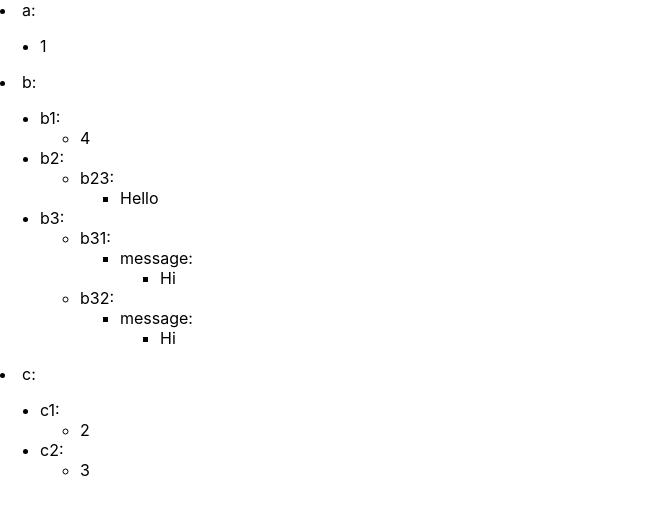
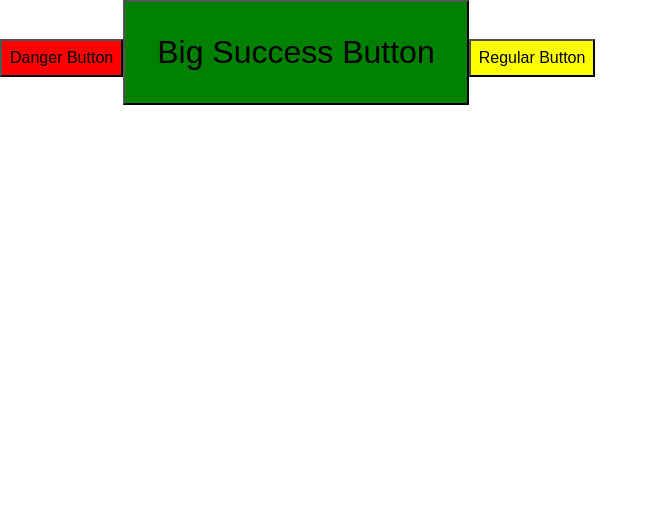
Before and after one commit to NabilEMAP/React_Design_Patterns, a React (Create React App) app in the folder react-design-patterns/: page / in a window 1280 px wide. Shown: the top 514 px of the page, without its empty margins (0-658 px from the left). Built offline with nearby package versions, Linux system fonts and the light colour scheme.

Commit message:
Component Composition

```diff
--- a/react-design-patterns/src/App.js
+++ b/react-design-patterns/src/App.js
@@ -1,30 +1,12 @@
-import { RecursiveComponent } from "./RecursiveComponent";
-
-const nestedObject = {
-	a: 1,
-	b: {
-		b1: 4,
-		b2: {
-			b23: 'Hello',
-		},
-		b3: {
-			b31: {
-				message: 'Hi',
-			},
-			b32: {
-				message: 'Hi',
-			}
-		}
-	},
-	c: {
-		c1: 2,
-		c2: 3,
-	}
-}
+import { DangerButton, BigSuccessButton, Button } from "./composition";
 
 function App() {
 	return (
-		<RecursiveComponent data={nestedObject} />
+		<>
+			<DangerButton text="Danger Button"/>
+			<BigSuccessButton text="Big Success Button"/>
+			<Button text="Regular Button" size="medium" color="#ffff00"/>
+		</>
 	);
 }
 
--- /dev/null
+++ b/react-design-patterns/src/composition.js
@@ -0,0 +1,23 @@
+export const Button = ({ size, color, text, ...props }) => {
+    return (
+        <button style={{
+            padding: size === 'large' ? '32px' : '8px',
+            fontSize: size === 'large' ? '32px' : '16px',
+            backgroundColor: color,
+        }}{...props}>
+            {text}
+        </button>
+    )
+}
+
+export const DangerButton = props => {
+    return (
+        <Button {...props} color="red" />
+    );
+}
+
+export const BigSuccessButton = props => {
+    return (
+        <Button {...props} size="large" color="green"/>
+    );
+}
```
Also changed, not shown: 1 other file (tests, documents, lock files or other folders).
